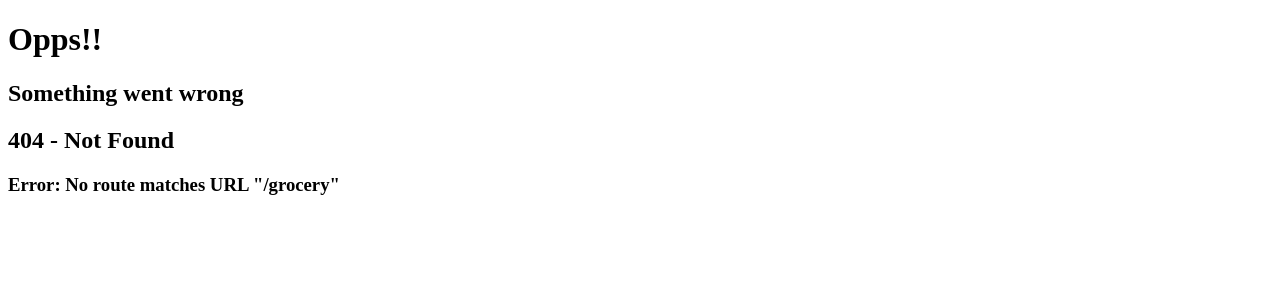
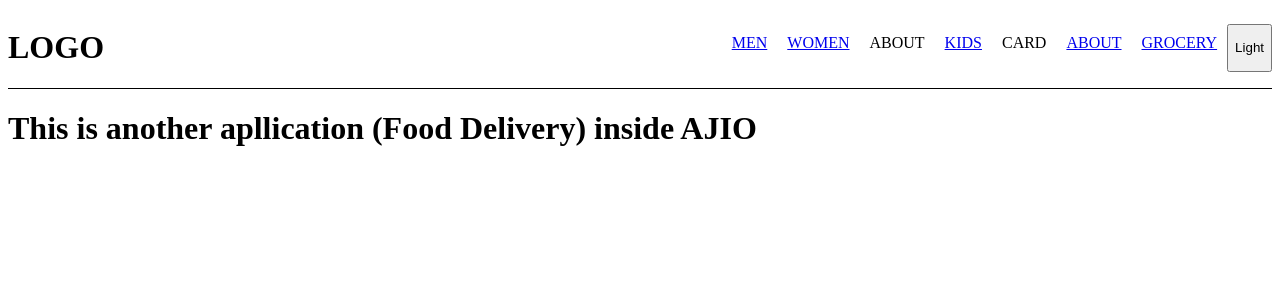
Before and after one commit to Sk-Shubhasheesh/REACT_PIT, a React (Vite) app: page /grocery in a window 1280 px wide. Before the commit this address had no page. Shown: the top 300 px of the page. Built offline with nearby package versions, Linux system fonts and the light colour scheme.

Commit message:
Optimization Techinque:Suspense, Lazy Loading

```diff
--- a/src/App.js
+++ b/src/App.js
@@ -1,4 +1,4 @@
-import React from 'react';
+import React, {lazy, Suspense} from 'react';
 import ReactDOM from'react-dom/client';
 // default export
 import Navbar from './components/Navbar';
@@ -12,6 +12,13 @@ import Error from './components/Error';
 import Men from './components/Men';
 import ProductDetails from './components/ProductDetails';
 import About from './components/About';
+import Grocery from './components/Grocery';
+// import Gerocery from './components/Gerocery'; // normal importna karke hum lazy me dalenge
+
+
+// lazy loading or dynamic import or code spliting
+
+const grocery = lazy(()=>import('./components/Grocery'))
 
 const App = ()=>{
     return(
@@ -46,6 +53,10 @@ const appRouter = createBrowserRouter([
             {
                 path:"/about",
                 element:<About />
+            },
+            {
+                path:"/grocery",
+                element:<Suspense fallback={<h1>Loading.....</h1>}><Grocery /></Suspense>
             }
         ],
         errorElement:<Error />
--- /dev/null
+++ b/src/components/Grocery.js
@@ -0,0 +1,9 @@
+
+
+export default function Grocery() {
+  return (
+    <div>
+        <h1>This is another apllication (Food Delivery) inside AJIO</h1>
+    </div>
+  )
+}
--- a/src/components/Navbar.js
+++ b/src/components/Navbar.js
@@ -12,6 +12,7 @@ const Navbar = ()=>{
                 <li><Link to="/kid">KIDS</Link></li>
                 <li>CARD</li>
                 <li><Link to="/about">ABOUT</Link></li>
+                <li><Link to="/grocery">GROCERY</Link></li>
                 <button onClick={()=>{
                   btnName === "Light" ?setBtnName("Dark"):setBtnName("Light");
 
--- a/src/components/ProductCart.js
+++ b/src/components/ProductCart.js
@@ -32,8 +32,8 @@ export const ProductCard = () => {
 
     const topRatedProducts = () => {
         const filterProduct = listOfProduct.filter(product => product.rating.rate >= 4);
+
         setlistOfProduct(filterProduct);
-
 
     }
     return listOfProduct.length === 0 ? <Skeleton /> : (
```
